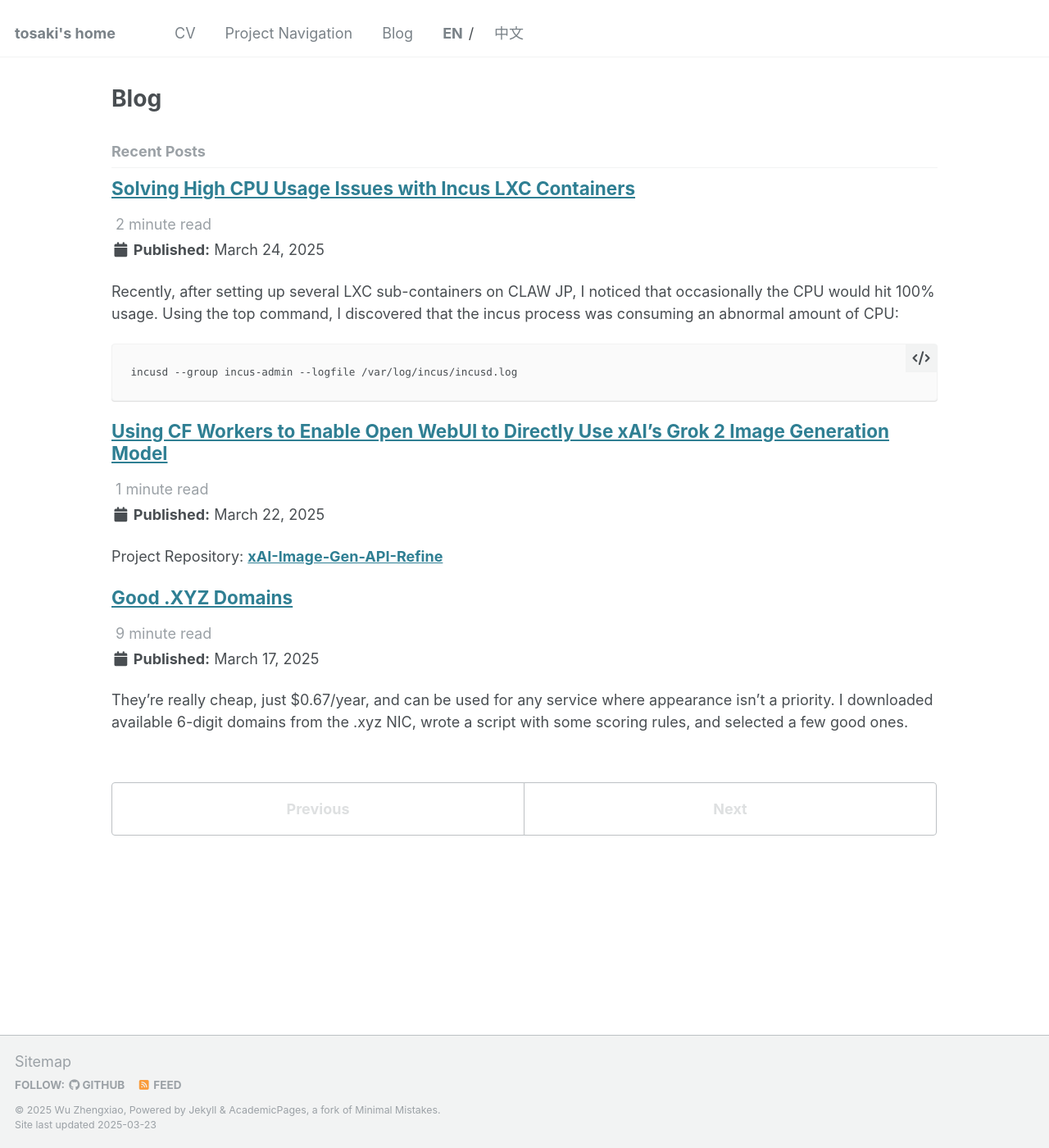
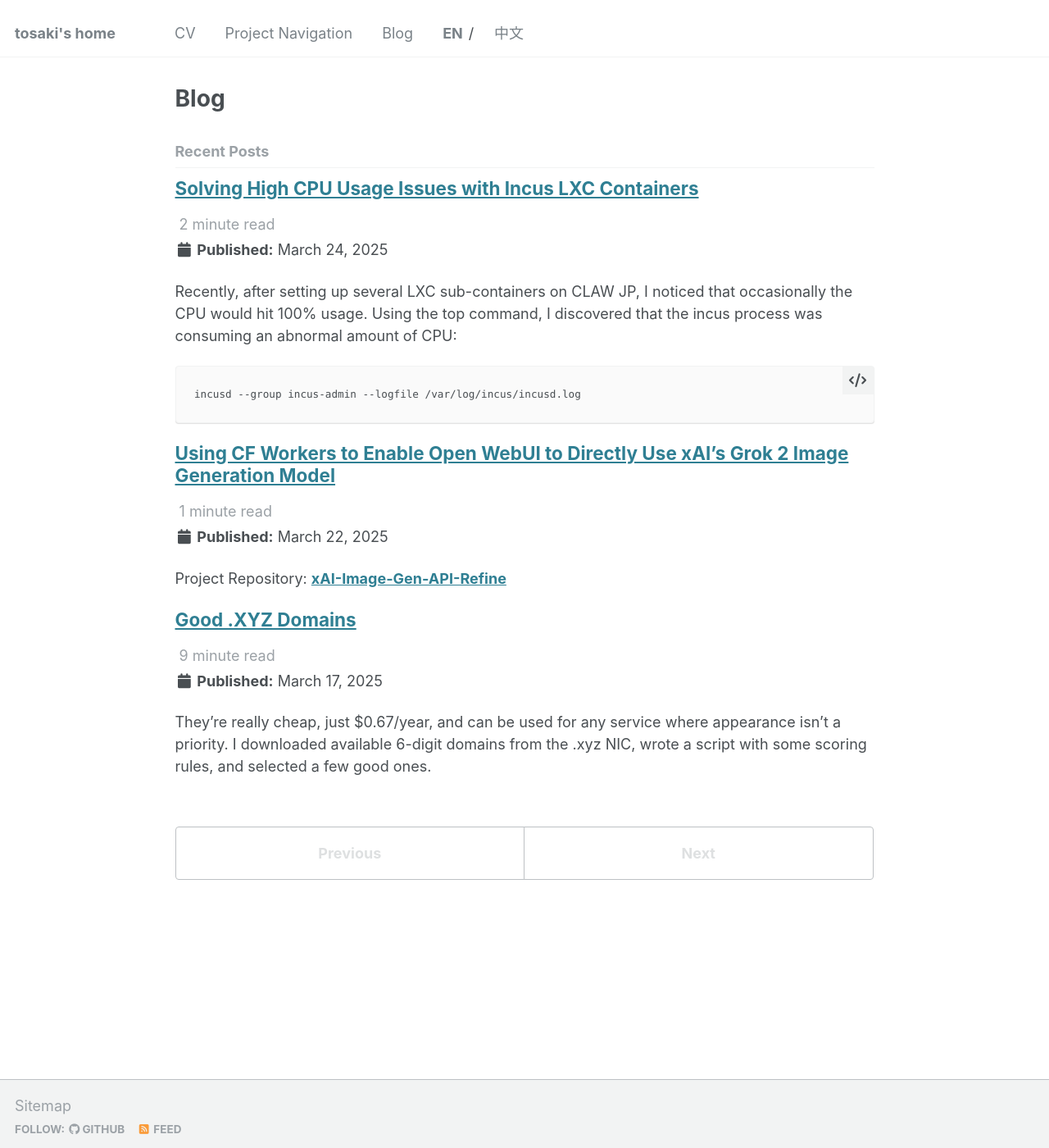
Before and after one commit to t0saki/t0saki.github.io, a Jekyll site: the page built from _pages/blog.md, in a window 1280 px wide and 1400 px high. Shown: the whole window at 82% size. Built offline with Jekyll 4.4.1, drawn with Linux system fonts in a browser that asks for light colours.

Commit message:
Update CSS for blog container width and centering
- Adjusted the max-width of the no-sidebar class to 925px for improved layout consistency across devices.
- Added margin auto to center the blog container, enhancing readability and alignment.

```diff
--- a/assets/css/custom.css
+++ b/assets/css/custom.css
@@ -2,7 +2,8 @@
 
 /* Main blog container */
 .no-sidebar {
-  max-width: 100% !important;
+  max-width: 925px !important;
+  margin: 0 auto;
   padding-left: 2em !important;
   padding-right: 2em !important;
 }
@@ -35,7 +36,7 @@
 @media (min-width: 64em) {
   /* Main blog container */
   .no-sidebar {
-    max-width: 60rem !important;
+    max-width: 925px !important;
     margin: 0 auto;
     padding-left: 2em !important;
     padding-right: 2em !important;
```
